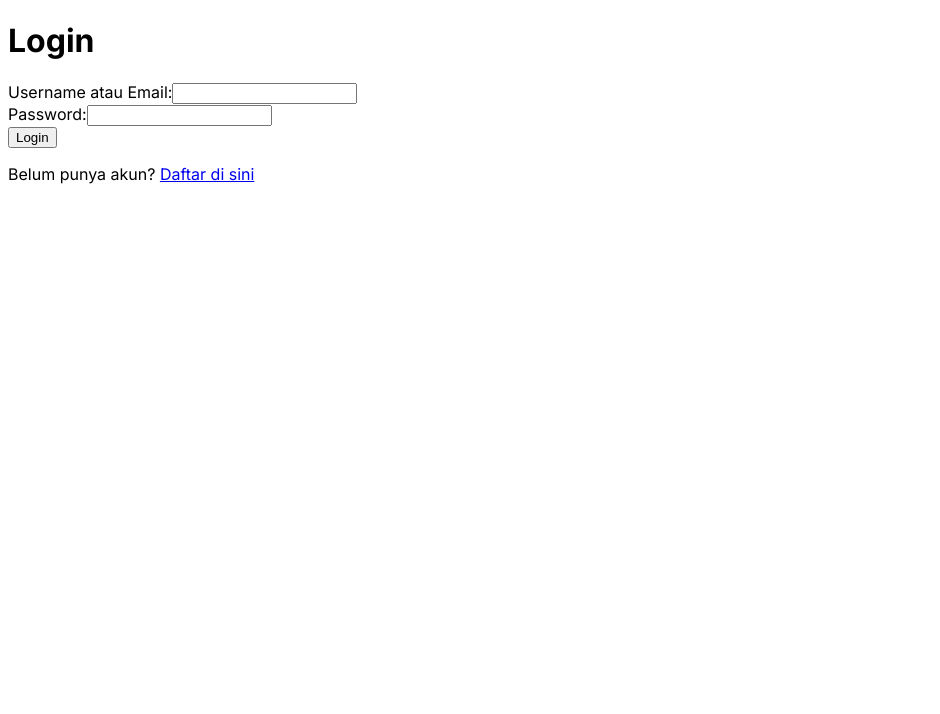
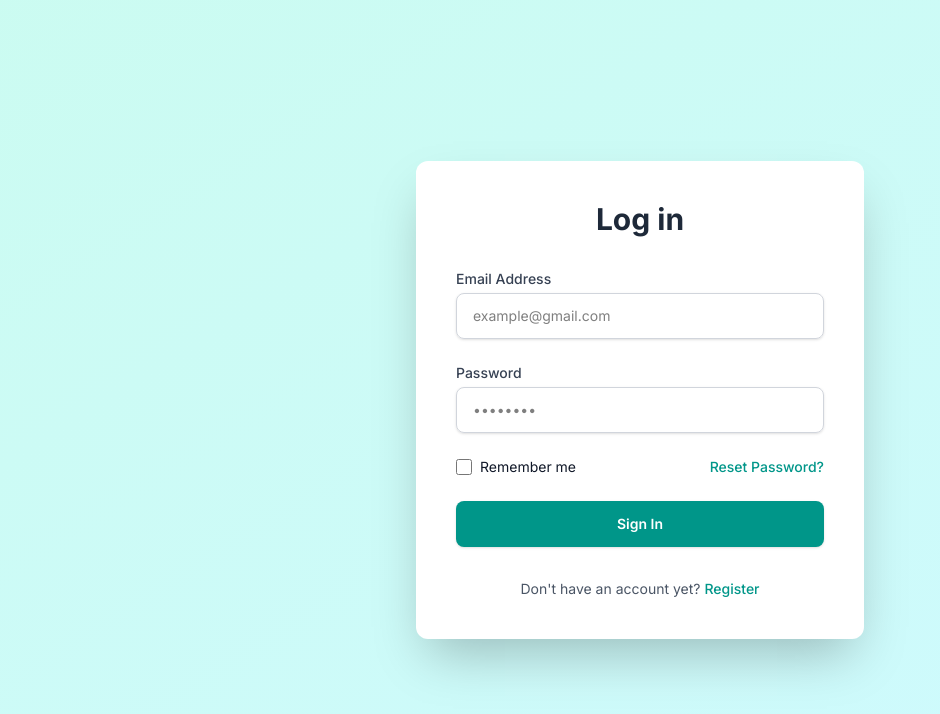
Before and after one commit to rafaelsitorus/AkademiBrother, a Next.js app: page /signin in a window 1280 px wide. Shown: the top 714 px of the page, without its empty margins (0-940 px from the left). Built offline with nearby package versions, Linux system fonts and the light colour scheme.

Commit message:
feat: login page

```diff
--- a/app/globals.css
+++ b/app/globals.css
@@ -1,2 +1,17 @@
-/* app/globals.css */
-/* Hapus semua konten yang ada, mulai dari awal */
+@import "tailwindcss";
+
+:root {
+  --background: #E6F6F4;
+}
+
+@theme inline {
+  --color-background: var(--background);
+  --font-sans: var(--font-geist-sans);
+  --font-mono: var(--font-geist-mono);
+}
+
+body {
+  background: var(--background);
+  color: var(--foreground);
+  font-family: Inter, sans-serif;
+}
--- a/app/signin/page.tsx
+++ b/app/signin/page.tsx
@@ -1,23 +1,24 @@
 // app/signin/page.tsx
-'use client';
+"use client";
 
-import { useState } from 'react';
-import { signIn } from 'next-auth/react';
-import { useRouter } from 'next/navigation';
-import Link from 'next/link';
+import { useState } from "react";
+import { signIn } from "next-auth/react";
+import { useRouter } from "next/navigation";
+import Link from "next/link";
 
 export default function SignInPage() {
-  const [identifier, setIdentifier] = useState(''); // Untuk username atau email
-  const [password, setPassword] = useState('');
-  const [error, setError] = useState('');
+  const [identifier, setIdentifier] = useState(""); // Untuk username atau email
+  const [password, setPassword] = useState("");
+  const [rememberMe, setRememberMe] = useState(false);
+  const [error, setError] = useState("");
   const router = useRouter();
 
   const handleSubmit = async (e: React.FormEvent) => {
     e.preventDefault();
-    setError('');
+    setError("");
 
     // Memanggil fungsi signIn dengan Credentials Provider
-    const result = await signIn('credentials', {
+    const result = await signIn("credentials", {
       redirect: false, // Penting: Jangan redirect otomatis, tangani sendiri
       identifier, // Mengirim identifier (username atau email)
       password,
@@ -27,50 +28,102 @@ export default function SignInPage() {
       // Tangani error dari NextAuth.js
       setError(result.error);
     } else if (result?.ok) {
-
-      router.push('/'); // Redirect ke halaman utama setelah login berhasil
+      router.push("/"); // Redirect ke halaman utama setelah login berhasil
     }
   };
 
   return (
-    <div className="flex items-center justify-center min-h-screen bg-gray-100">
-      <div className="bg-white p-8 rounded-lg shadow-md w-full max-w-md">
-        <h1 className="text-2xl font-bold text-center mb-6">Login</h1>
-        <form onSubmit={handleSubmit} className="space-y-4">
+    <div className="flex items-center justify-center min-h-screen bg-gradient-to-br from-teal-100 to-cyan-100">
+      <div className="bg-white p-8 sm:p-10 rounded-xl shadow-2xl w-full max-w-md">
+        <h1 className="text-3xl font-bold text-center mb-8 text-gray-800">
+          Log in
+        </h1>
+        <form onSubmit={handleSubmit} className="space-y-6">
           <div>
-            <label htmlFor="identifier" className="block text-sm font-medium text-gray-700">Username atau Email:</label>
+            <label
+              htmlFor="identifier"
+              className="block text-sm font-medium text-gray-700 mb-1"
+            >
+              Email Address
+            </label>
             <input
-              type="text"
+              type="email"
               id="identifier"
-              className="mt-1 block w-full px-3 py-2 border border-gray-300 rounded-md shadow-sm focus:outline-none focus:ring-indigo-500 focus:border-indigo-500 sm:text-sm"
+              placeholder="example@gmail.com"
+              className="mt-1 block w-full px-4 py-3 border border-gray-300 rounded-lg shadow-sm focus:outline-none focus:ring-2 focus:ring-teal-500 focus:border-teal-500 sm:text-sm"
               value={identifier}
               onChange={(e) => setIdentifier(e.target.value)}
               required
             />
           </div>
           <div>
-            <label htmlFor="password" className="block text-sm font-medium text-gray-700">Password:</label>
+            <label
+              htmlFor="password"
+              className="block text-sm font-medium text-gray-700 mb-1"
+            >
+              Password
+            </label>
+            <div className="relative">
               <input
                 type="password"
                 id="password"
-              className="mt-1 block w-full px-3 py-2 border border-gray-300 rounded-md shadow-sm focus:outline-none focus:ring-indigo-500 focus:border-indigo-500 sm:text-sm"
+                placeholder="••••••••"
+                className="mt-1 block w-full px-4 py-3 border border-gray-300 rounded-lg shadow-sm focus:outline-none focus:ring-2 focus:ring-teal-500 focus:border-teal-500 sm:text-sm"
                 value={password}
                 onChange={(e) => setPassword(e.target.value)}
                 required
               />
             </div>
-          {error && <p className="text-red-500 text-sm">{error}</p>}
+          </div>
+
+          <div className="flex items-center justify-between">
+            <div className="flex items-center">
+              <input
+                id="remember-me"
+                name="remember-me"
+                type="checkbox"
+                checked={rememberMe}
+                onChange={(e) => setRememberMe(e.target.checked)}
+                className="h-4 w-4 text-teal-600 focus:ring-teal-500 border-gray-300 rounded"
+              />
+              <label
+                htmlFor="remember-me"
+                className="ml-2 block text-sm text-gray-900"
+              >
+                Remember me
+              </label>
+            </div>
+            <div className="text-sm">
+              <Link
+                href="/reset-password"
+                className="font-medium text-teal-600 hover:text-teal-500"
+              >
+                Reset Password?
+              </Link>
+            </div>
+          </div>
+
+          {error && (
+            <p className="text-red-600 text-sm text-center bg-red-100 p-3 rounded-md">
+              {error}
+            </p>
+          )}
+
           <button
             type="submit"
-            className="w-full flex justify-center py-2 px-4 border border-transparent rounded-md shadow-sm text-sm font-medium text-white bg-indigo-600 hover:bg-indigo-700 focus:outline-none focus:ring-2 focus:ring-offset-2 focus:ring-indigo-500"
+            className="w-full flex justify-center py-3 px-4 border border-transparent rounded-lg shadow-sm text-sm font-semibold text-white bg-teal-600 hover:bg-teal-700 focus:outline-none focus:ring-2 focus:ring-offset-2 focus:ring-teal-500 transition duration-150 ease-in-out"
           >
-            Login
+            Sign In
           </button>
         </form>
-        <p className="mt-4 text-center text-sm text-gray-600">
-          Belum punya akun?{' '}
-          <Link href="/register" className="font-medium text-indigo-600 hover:text-indigo-500">
-            Daftar di sini
+
+        <p className="mt-8 text-center text-sm text-gray-600">
+          Don&apos;t have an account yet?{" "}
+          <Link
+            href="/register"
+            className="font-medium text-teal-600 hover:text-teal-500"
+          >
+            Register
           </Link>
         </p>
       </div>
--- a/package.json
+++ b/package.json
@@ -24,10 +24,12 @@
     "@types/node": "^20.17.56",
     "@types/react": "^18.2.0",
     "@types/react-dom": "^18.2.0",
+    "autoprefixer": "^10.4.21",
     "eslint": "^9",
     "eslint-config-next": "15.3.3",
+    "postcss": "^8.5.4",
     "prisma": "^5.15.0",
-    "tailwindcss": "^4",
+    "tailwindcss": "^4.1.8",
     "ts-node": "^10.9.2",
     "tsx": "^4.19.4",
     "typescript": "^5.8.3"
```
Also changed, not shown: app/hospital/page.tsx (deleted, +0 -66 lines), 1 other file (tests, documents, lock files or other folders). Lines whose indentation alone changed are shown as unchanged.
